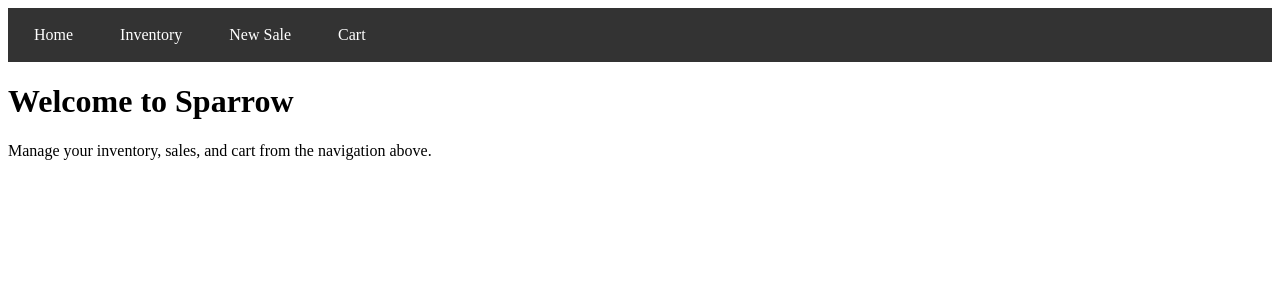
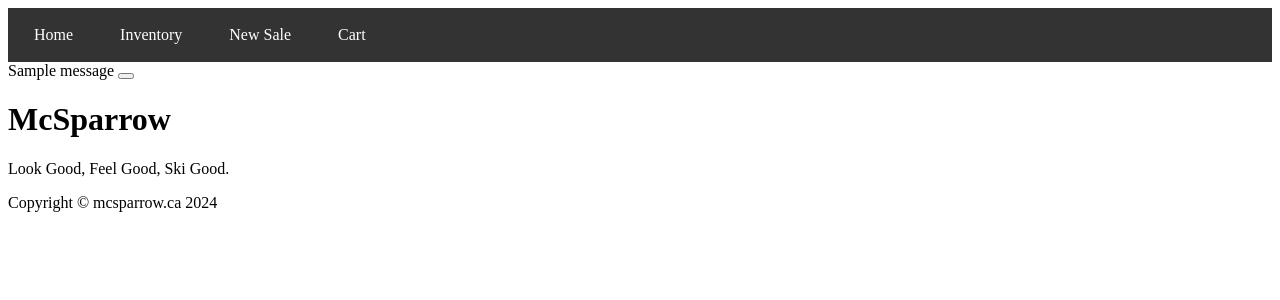
Before and after one commit to jesst0nge/mcsparrow, a Django app: page / in a window 1280 px wide. Shown: the top 300 px of the page. Run offline with Django 5.2, Linux system fonts and the light colour scheme; tables that the repository leaves empty hold one stand-in row (values such as "Sample post"); one stand-in notice (Sample message) is shown.

Commit message:
templates

```diff
--- a/inventory/models.py
+++ b/inventory/models.py
@@ -15,6 +15,7 @@ class Product(models.Model):
     category = models.ForeignKey(Category, on_delete=models.CASCADE)
     price = models.DecimalField(max_digits=10, decimal_places=2)
     stock = models.PositiveIntegerField(default=0)
+    image = models.ImageField(upload_to='uploads/product/', default='')
 
     def quantity_on_hand(self):
         return sum(variant.received_quantity() - variant.sold_quantity() for variant in self.variants.all())
@@ -34,6 +35,9 @@ class ProductVariant(models.Model):
     received_quantity = models.PositiveIntegerField(default=0)
     sold_quantity = models.PositiveIntegerField(default=0)
     date_last_received = models.DateTimeField(default=now)
+    # Add Sale Stuff
+    is_sale = models.BooleanField(default=False)
+    sale_price = models.DecimalField(default=0, decimal_places=2, max_digits=6)
 
     def on_order_quantity(self):
         return max(0, self.initial_quantity - self.received_quantity)
--- /dev/null
+++ b/templates/base.html
@@ -0,0 +1,44 @@
+{% load static %}
+
+<!DOCTYPE html>
+<html lang="en">
+    <head>
+        <meta charset="utf-8" />
+        <meta name="viewport" content="width=device-width, initial-scale=1, shrink-to-fit=no" />
+        <meta name="description" content="" />
+        <meta name="author" content="" />
+        <title>Sparrow</title>
+        <!-- Favicon-->
+        <link rel="icon" type="image/x-icon" href="{% static 'assets/favicon.ico' %}" />
+        <!-- Bootstrap icons-->
+        <link href="https://cdn.jsdelivr.net/npm/bootstrap-icons@1.5.0/font/bootstrap-icons.css" rel="stylesheet" />
+        <!-- Core theme CSS (includes Bootstrap)-->
+        <link href="{% static 'css/styles.css' %}" rel="stylesheet" />
+        <script src="https://code.jquery.com/jquery-3.7.1.min.js" integrity="sha256-/JqT3SQfawRcv/BIHPThkBvs0OEvtFFmqPF/lYI/Cxo=" crossorigin="anonymous"></script>
+
+    </head>
+    <body>
+        {% include 'navbar.html' %}
+        {% if messages %}
+            {% for message in messages %}
+<div class="alert alert-warning alert-dismissible fade show" role="alert">
+  {{ message }}
+  <button type="button" class="btn-close" data-bs-dismiss="alert" aria-label="Close"></button>
+</div>
+            {% endfor %}
+        {% endif %}
+
+        {% block content %}
+        {% endblock %}
+
+
+        <!-- Footer-->
+        <footer class="py-5 bg-dark">
+            <div class="container"><p class="m-0 text-center text-white">Copyright &copy; mcsparrow.ca 2024</p></div>
+        </footer>
+        <!-- Bootstrap core JS-->
+        <script src="https://cdn.jsdelivr.net/npm/bootstrap@5.2.3/dist/js/bootstrap.bundle.min.js"></script>
+        <!-- Core theme JS-->
+        <script src="{% static 'js/scripts.js' %}"></script>
+    </body>
+</html>
--- a/templates/home.html
+++ b/templates/home.html
@@ -1,11 +1,90 @@
-<!DOCTYPE html>
-<html>
-<head>
-    <title>Sparrow System</title>
-</head>
-<body>
-    {% include "navbar.html" %}
-    <h1>Welcome to Sparrow</h1>
-    <p>Manage your inventory, sales, and cart from the navigation above.</p>
-</body>
-</html>
+{% extends 'base.html' %}
+
+
+{% block content %}
+
+        <!-- Header-->
+        <header class="bg-dark py-5">
+            <div class="container px-4 px-lg-5 my-5">
+                <div class="text-center text-white">
+                    <h1 class="display-4 fw-bolder">McSparrow</h1>
+                    <p class="lead fw-normal text-white-50 mb-0">Look Good, Feel Good, Ski Good.</p>
+                </div>
+            </div>
+        </header>
+        <!-- Section-->
+        <section class="py-5">
+
+            <div class="container px-4 px-lg-5 mt-5">
+
+                <div class="row gx-4 gx-lg-5 row-cols-2 row-cols-md-3 row-cols-xl-4 justify-content-center">
+
+                {% for item in products %}
+                    {% if product.is_sale %}
+
+                    <div class="col mb-5">
+                        <div class="card h-100">
+                            <!-- Sale badge-->
+                            <div class="badge bg-dark text-white position-absolute" style="top: 0.5rem; right: 0.5rem">Sale</div>
+
+                            <!-- Product image-->
+                            <img class="card-img-top" src="{{ product.image.url }}" alt="..." />
+                            <!-- Product details-->
+                            <div class="card-body p-4">
+                                <div class="text-center">
+                                    <!-- Product name-->
+                                    <h5 class="fw-bolder">{{ product.name }}</h5>
+                                    <!-- Sale -->
+                <div class="d-flex justify-content-center small text-warning mb-2">
+                <div class="bi-star-fill"></div>
+                &nbsp;&nbsp;Sale!&nbsp;&nbsp;
+                <div class="bi-star-fill"></div>
+                </div>
+
+                                    <!-- Product price-->
+                                    <strike>
+                                    ${{ product.price }}
+                                    </strike>
+                                    &nbsp;
+                                    ${{ product.sale_price }}
+                                </div>
+                            </div>
+                            <!-- Product actions-->
+                            <div class="card-footer p-4 pt-0 border-top-0 bg-transparent">
+    <div class="text-center">
+        <a class="btn btn-outline-dark mt-auto" href="{% url 'product' product.id  %}">View Product</a>
+    </div>
+                            </div>
+                        </div>
+                    </div>
+
+
+                    {% else %}
+                <div class="col mb-5">
+                        <div class="card h-100">
+                            <!-- Product image-->
+                            <img class="card-img-top" src="{{ product.image.url }}" alt="..." />
+                            <!-- Product details-->
+                            <div class="card-body p-4">
+                                <div class="text-center">
+                                    <!-- Product name-->
+                                    <h5 class="fw-bolder">{{ product.name }}</h5>
+                                    <!-- Product price-->
+                                    ${{ product.price }}
+                                </div>
+                            </div>
+                            <!-- Product actions-->
+                            <div class="card-footer p-4 pt-0 border-top-0 bg-transparent">
+    <div class="text-center"><a class="btn btn-outline-dark mt-auto" href="{% url 'product' product.id %}">View Product</a></div>
+                            </div>
+                        </div>
+                    </div>
+
+                        {% endif %}
+                    {% endfor %}
+
+
+            </div>
+        </section>
+
+{% endblock %}
```
Also changed, not shown: inventory/migrations/0004_product_image_productvariant_is_sale_and_more.py (added).
